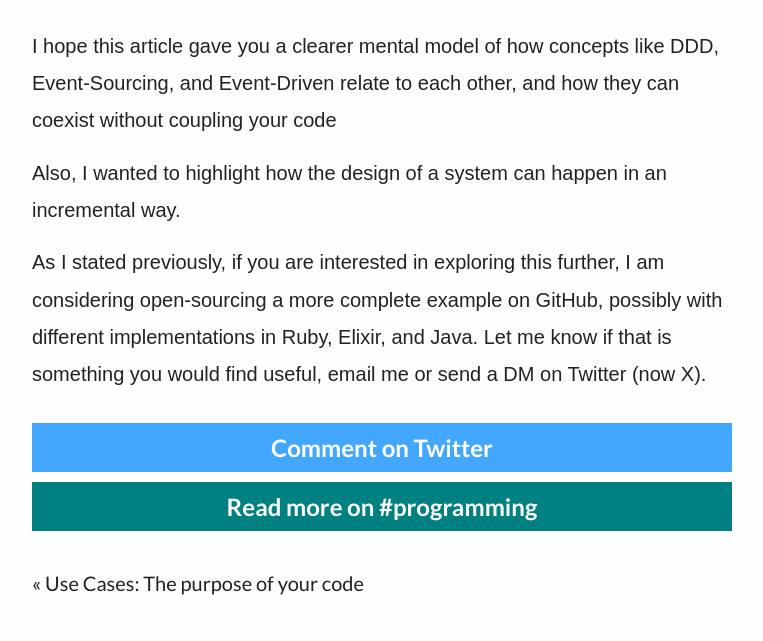
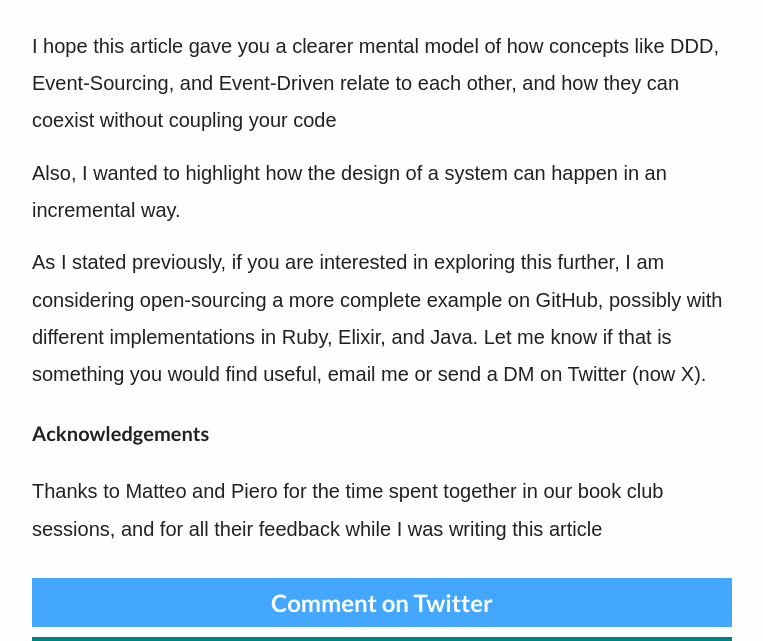
Before and after one commit to joebew42/joebew42.github.io, a Jekyll site: the page built from _posts/2025-04-06-growing-systems-towards-ddd-event-sourcing-and-event-driven-architecture.markdown, in a window 1280 px wide and 900 px high, scrolled down 10209 px, cut to the strip 0-641 px from the top of the window. Shown: the whole strip, without its empty margins (258-1021 px from the left). Built offline with Jekyll 4.4.1, drawn with Linux system fonts in a browser that asks for light colours; emoji names are drawn with the system emoji font; some web fonts are replaced.

Commit message:
add the acknowledgements section

```diff
--- a/_posts/2025-04-06-growing-systems-towards-ddd-event-sourcing-and-event-driven-architecture.markdown
+++ b/_posts/2025-04-06-growing-systems-towards-ddd-event-sourcing-and-event-driven-architecture.markdown
@@ -214,3 +214,7 @@
 Also, I wanted to highlight how the design of a system can happen in an incremental way.
 
 As I stated previously, if you are interested in exploring this further, I am considering open-sourcing a more complete example on GitHub, possibly with different implementations in Ruby, Elixir, and Java. Let me know if that is something you would find useful, email me or send a DM on Twitter (now X).
+
+#### Acknowledgements
+
+Thanks to Matteo and Piero for the time spent together in our book club sessions, and for all their feedback while I was writing this article
```
